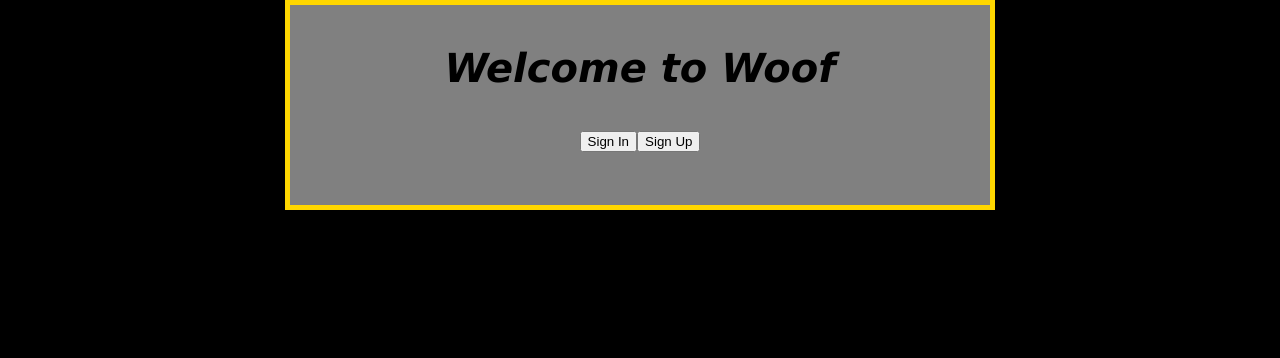
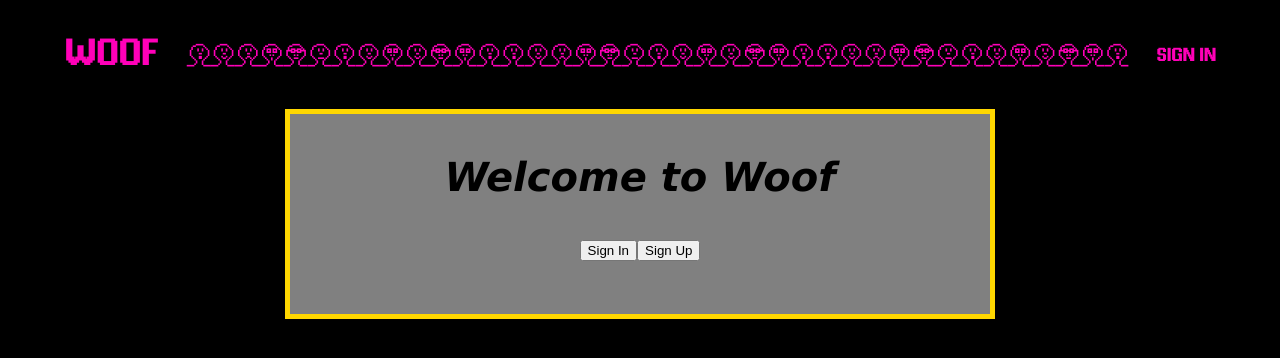
Before and after one commit to tsah99/woof, a React (Create React App) app in the folder woof-web/: page / in a window 1280 px wide. Shown: the top 358 px of the page. Built offline with nearby package versions, Linux system fonts and the light colour scheme.

Commit message:
new font + header

```diff
--- a/woof-web/src/App.js
+++ b/woof-web/src/App.js
@@ -2,10 +2,12 @@ import React from "react";
 import Routes from "./Routes";
 import { withRouter } from "react-router-dom";
 import "./App.css";
+import Header from "./components/header/Header";
 
 function App() {
   return (
     <div className="App">
+      <Header />
       <Routes />
     </div>
   );
--- /dev/null
+++ b/woof-web/src/components/header/Header.css
@@ -0,0 +1,56 @@
+.header {
+  color: #ff00b8;
+  display: flex;
+  flex-direction: row;
+  justify-content: space-between;
+  align-items: center;
+  font-family: MisterPixel;
+}
+
+.logo {
+  font-size: 36px;
+  font-style: normal;
+  font-weight: 700;
+  line-height: 59px;
+  letter-spacing: 0em;
+  text-align: left;
+  margin-top: 25px;
+  margin-bottom: 25px;
+}
+
+.sign-in-out {
+  font-size: 18px;
+  font-style: normal;
+  font-weight: 700;
+  line-height: 30px;
+  letter-spacing: 0em;
+  text-align: left;
+  cursor: pointer;
+}
+
+.symbols-auth {
+  font-family: MisterPixelTools;
+  font-size: 24px;
+  font-style: normal;
+  font-weight: 400;
+  line-height: 24px;
+  letter-spacing: 0em;
+  text-align: center;
+  margin-right: 48px;
+}
+
+.symbols {
+  font-family: MisterPixelTools;
+  font-size: 24px;
+  font-style: normal;
+  font-weight: 400;
+  line-height: 24px;
+  letter-spacing: 0em;
+  text-align: center;
+}
+
+.right-side {
+  display: flex;
+  flex-direction: row;
+  align-items: center;
+}
--- /dev/null
+++ b/woof-web/src/components/header/Header.js
@@ -0,0 +1,44 @@
+import React, { useContext } from "react";
+import { useHistory } from "react-router-dom";
+import "./Header.css";
+import AuthContext from "../../contexts/AuthContext";
+
+function NonAuthHeader() {
+  return (
+    <div className="header">
+      <div className="logo">WOOF</div>
+      <div className="symbols">123450124254112345012425411234501242541</div>
+      <div className="sign-in-out">SIGN IN</div>
+    </div>
+  );
+}
+
+function AuthHeader() {
+  const authApi = useContext(AuthContext);
+  const history = useHistory();
+
+  function logOut() {
+    authApi.setUser();
+    history.push("/login");
+  }
+
+  return (
+    <div className="header">
+      <div className="logo">WOOF</div>
+      <div className="right-side">
+        <div className="symbols-auth">T</div>
+        <div className="sign-in-out" onClick={() => logOut()}>
+          LOG OUT
+        </div>
+      </div>
+    </div>
+  );
+}
+
+function Header() {
+  const authApi = useContext(AuthContext);
+
+  return authApi.user ? <AuthHeader /> : <NonAuthHeader />;
+}
+
+export default Header;
--- a/woof-web/src/index.css
+++ b/woof-web/src/index.css
@@ -12,3 +12,13 @@ code {
   font-family: source-code-pro, Menlo, Monaco, Consolas, "Courier New",
     monospace;
 }
+
+@font-face {
+  font-family: MisterPixel;
+  src: url("./fonts/MisterPixelRegular.otf") format("opentype");
+}
+
+@font-face {
+  font-family: MisterPixelTools;
+  src: url("./fonts/MisterPixelTools.otf") format("opentype");
+}
```
Also changed, not shown: woof-web/src/fonts/MisterPixelRegular.otf (added), woof-web/src/fonts/MisterPixelTools.otf (added).
